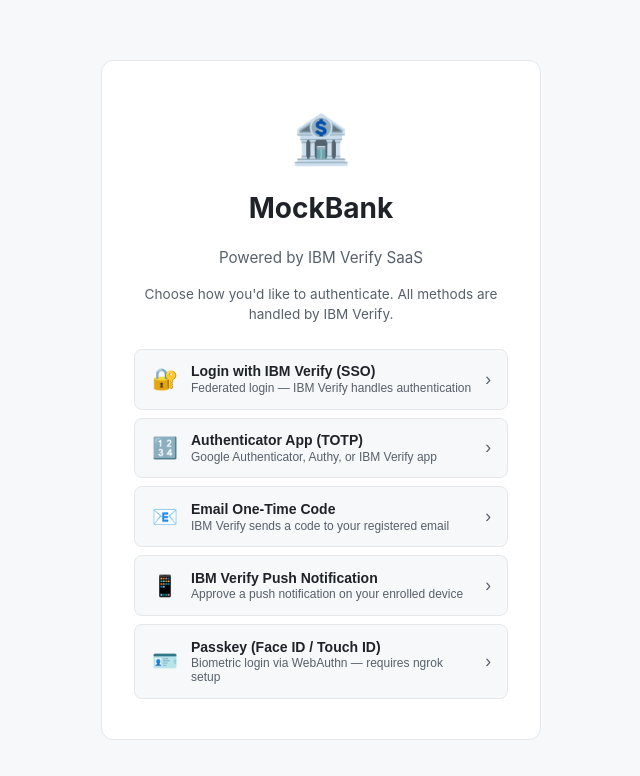
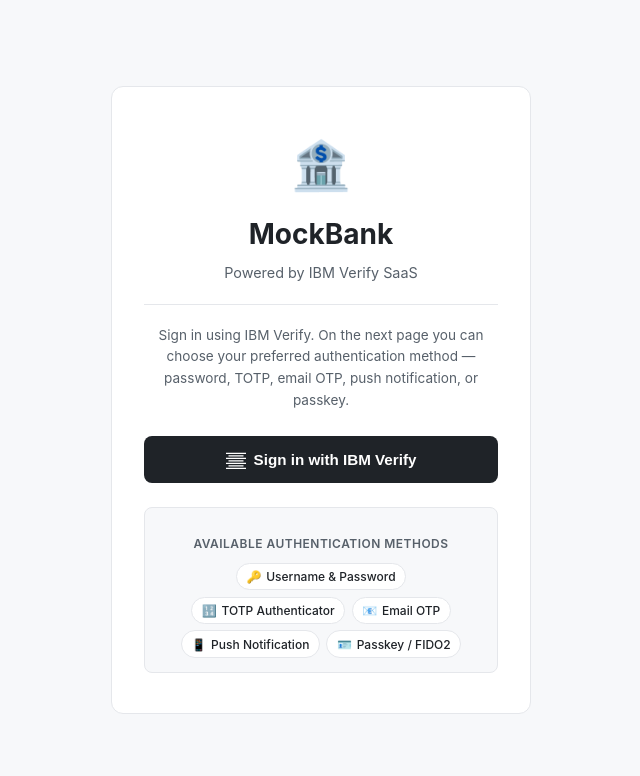
Before and after one commit to KavyadharshiniM06/Verify-POC, a React (Vite) app in the folder frontend/: page / in a window 1280 px wide. Shown: the top 776 px of the page, without its empty margins (319-959 px from the left). Built offline with nearby package versions, Linux system fonts and the light colour scheme.

Commit message:
ui changes

```diff
--- a/frontend/src/pages/LoginPage.tsx
+++ b/frontend/src/pages/LoginPage.tsx
@@ -1,65 +1,19 @@
 import React, { useState } from 'react'
 import api from '../api/axios'
 
-type Method = 'sso' | 'totp' | 'push' | 'email' | 'passkey'
-
-const AUTH_METHODS: Array<{
-  id: Method
-  icon: string
-  label: string
-  description: string
-  acr?: string   // IBM Verify acr_values to request this specific factor
-}> = [
-  {
-    id: 'sso',
-    icon: '🔐',
-    label: 'Login with IBM Verify (SSO)',
-    description: 'Federated login — IBM Verify handles authentication',
-  },
-  {
-    id: 'totp',
-    icon: '🔢',
-    label: 'Authenticator App (TOTP)',
-    description: 'Google Authenticator, Authy, or IBM Verify app',
-    acr: 'urn:ibm:security:authentication:asf:mechanism:totp',
-  },
-  {
-    id: 'email',
-    icon: '📧',
-    label: 'Email One-Time Code',
-    description: 'IBM Verify sends a code to your registered email',
-    acr: 'urn:ibm:security:authentication:asf:mechanism:emailotp',
-  },
-  {
-    id: 'push',
-    icon: '📱',
-    label: 'IBM Verify Push Notification',
-    description: 'Approve a push notification on your enrolled device',
-    acr: 'urn:ibm:security:authentication:asf:mechanism:push',
-  },
-  {
-    id: 'passkey',
-    icon: '🪪',
-    label: 'Passkey (Face ID / Touch ID)',
-    description: 'Biometric login via WebAuthn — requires ngrok setup',
-    acr: 'urn:ibm:security:authentication:asf:mechanism:fido2',
-  },
-]
-
 export default function LoginPage() {
   const [error, setError] = useState<string | null>(null)
-  const [loading, setLoading] = useState<Method | null>(null)
+  const [loading, setLoading] = useState(false)
 
-  const handleSelect = async (method: Method, acr?: string) => {
+  const handleLogin = async () => {
     setError(null)
-    setLoading(method)
+    setLoading(true)
     try {
-      const params = acr ? `?acr_values=${encodeURIComponent(acr)}` : ''
-      const { data } = await api.get(`/auth/sso/login${params}`)
+      const { data } = await api.get('/auth/sso/login')
       window.location.href = data.authorization_url
     } catch {
       setError('Unable to connect to IBM Verify. Please try again.')
-      setLoading(null)
+      setLoading(false)
     }
   }
 
@@ -69,33 +23,50 @@
         <div style={s.logo}>🏦</div>
         <h1 style={s.title}>MockBank</h1>
         <p style={s.tagline}>Powered by IBM Verify SaaS</p>
+
+        <div style={s.divider} />
+
         <p style={s.description}>
-          Choose how you'd like to authenticate. All methods are handled by IBM Verify.
+          Sign in using IBM Verify. On the next page you can choose your
+          preferred authentication method — password, TOTP, email OTP, push
+          notification, or passkey.
         </p>
 
         {error && <div style={s.error}>{error}</div>}
 
-        <div style={s.methodList}>
-          {AUTH_METHODS.map(m => (
-            <button
-              key={m.id}
-              style={{
-                ...s.methodBtn,
-                opacity: loading && loading !== m.id ? 0.5 : 1,
-              }}
-              onClick={() => handleSelect(m.id, m.acr)}
-              disabled={loading !== null}
-            >
-              <span style={s.methodIcon}>{m.icon}</span>
-              <span style={s.methodText}>
-                <span style={s.methodLabel}>{m.label}</span>
-                <span style={s.methodDesc}>{m.description}</span>
+        <button style={s.ssoBtn} onClick={handleLogin} disabled={loading}>
+          {loading ? (
+            <span style={s.btnInner}>
+              <span style={s.spinner} /> Redirecting to IBM Verify…
+            </span>
+          ) : (
+            <span style={s.btnInner}>
+              <span style={s.ibmIcon}>
+                <svg width="20" height="20" viewBox="0 0 32 32" fill="currentColor">
+                  <path d="M0 6h32v2H0zm4 4h24v2H4zm-4 4h32v2H0zm4 4h24v2H4zm-4 4h32v2H0zm4 4h24v2H4zm-4 4h32v2H0z"/>
+                </svg>
               </span>
-              <span style={s.arrow}>
-                {loading === m.id ? '…' : '›'}
-              </span>
-            </button>
-          ))}
+              Sign in with IBM Verify
+            </span>
+          )}
+        </button>
+
+        <div style={s.methodsHint}>
+          <p style={s.hintTitle}>Available authentication methods</p>
+          <div style={s.methodGrid}>
+            {[
+              { icon: '🔑', label: 'Username & Password' },
+              { icon: '🔢', label: 'TOTP Authenticator' },
+              { icon: '📧', label: 'Email OTP' },
+              { icon: '📱', label: 'Push Notification' },
+              { icon: '🪪', label: 'Passkey / FIDO2' },
+            ].map(m => (
+              <div key={m.label} style={s.methodChip}>
+                <span>{m.icon}</span>
+                <span style={s.chipLabel}>{m.label}</span>
+              </div>
+            ))}
+          </div>
         </div>
       </div>
     </div>
@@ -117,17 +88,18 @@
     borderRadius: '12px',
     padding: '2.5rem 2rem',
     width: '100%',
-    maxWidth: '440px',
+    maxWidth: '420px',
     textAlign: 'center',
   },
   logo: { fontSize: '3rem', marginBottom: '0.5rem' },
   title: { margin: '0 0 0.25rem', fontSize: '1.75rem', fontWeight: 700, color: '#1f2328' },
-  tagline: { color: '#57606a', fontSize: '0.95rem', marginBottom: '0.4rem' },
+  tagline: { color: '#57606a', fontSize: '0.9rem', margin: '0 0 1.25rem' },
+  divider: { height: '1px', background: '#e5e7eb', margin: '0 0 1.25rem' },
   description: {
     color: '#57606a',
     fontSize: '0.85rem',
+    lineHeight: 1.6,
     marginBottom: '1.5rem',
-    lineHeight: 1.5,
   },
   error: {
     background: '#fef2f2',
@@ -136,30 +108,66 @@
     borderRadius: '6px',
     padding: '0.6rem',
     fontSize: '0.85rem',
-    marginBottom: '0.75rem',
+    marginBottom: '1rem',
   },
-  methodList: { display: 'flex', flexDirection: 'column', gap: '0.5rem' },
-  methodBtn: {
+  ssoBtn: {
+    width: '100%',
+    padding: '0.85rem 1rem',
+    background: '#1f2328',
+    color: '#fff',
+    border: 'none',
+    borderRadius: '8px',
+    cursor: 'pointer',
+    fontWeight: 600,
+    fontSize: '0.95rem',
+    marginBottom: '1.5rem',
+  },
+  btnInner: {
     display: 'flex',
     alignItems: 'center',
-    gap: '0.75rem',
-    width: '100%',
-    padding: '0.85rem 1rem',
+    justifyContent: 'center',
+    gap: '0.5rem',
+  },
+  ibmIcon: { display: 'flex', alignItems: 'center' },
+  spinner: {
+    display: 'inline-block',
+    width: '14px',
+    height: '14px',
+    border: '2px solid rgba(255,255,255,0.3)',
+    borderTopColor: '#fff',
+    borderRadius: '50%',
+    animation: 'spin 0.7s linear infinite',
+  },
+  methodsHint: {
     background: '#f7f8fa',
     border: '1px solid #e5e7eb',
     borderRadius: '8px',
-    cursor: 'pointer',
-    textAlign: 'left',
-    transition: 'border-color 0.15s',
+    padding: '0.875rem',
   },
-  methodIcon: { fontSize: '1.3rem', flexShrink: 0, width: '1.75rem', textAlign: 'center' },
-  methodText: {
-    flex: 1,
+  hintTitle: {
+    fontSize: '0.75rem',
+    fontWeight: 600,
+    color: '#57606a',
+    marginBottom: '0.6rem',
+    textTransform: 'uppercase' as const,
+    letterSpacing: '0.04em',
+  },
+  methodGrid: {
     display: 'flex',
-    flexDirection: 'column',
-    gap: '0.1rem',
+    flexWrap: 'wrap' as const,
+    gap: '0.4rem',
+    justifyContent: 'center',
   },
-  methodLabel: { fontSize: '0.875rem', fontWeight: 600, color: '#1f2328' },
-  methodDesc: { fontSize: '0.75rem', color: '#57606a' },
-  arrow: { fontSize: '1.1rem', color: '#57606a', flexShrink: 0 },
+  methodChip: {
+    display: 'flex',
+    alignItems: 'center',
+    gap: '0.3rem',
+    background: '#fff',
+    border: '1px solid #e5e7eb',
+    borderRadius: '999px',
+    padding: '0.2rem 0.6rem',
+    fontSize: '0.75rem',
+    color: '#1f2328',
+  },
+  chipLabel: { fontWeight: 500 },
 }
```
Also changed, not shown: 1 other file (tests, documents, lock files or other folders).
